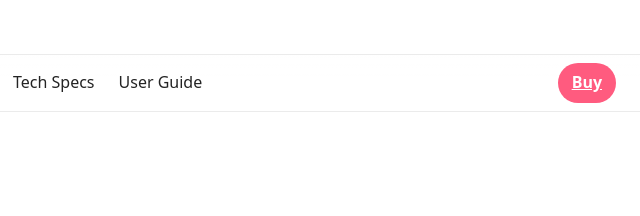
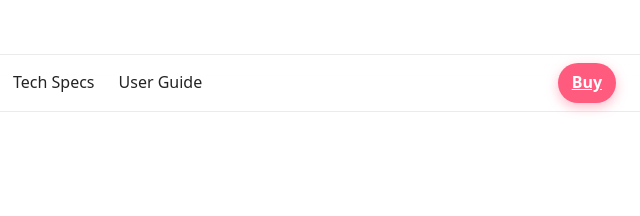
Before and after one commit to manicamb/Exercici003, a plain HTML site: page index.html in a window 1280 px wide. Shown: the top 216 px of the page, 640-1280 px from the left. Drawn offline with Linux system fonts and the light colour scheme.

Commit message:
raton visual

```diff
--- a/estils.css
+++ b/estils.css
@@ -120,3 +120,12 @@ section img {
   max-width: 100%;
   height: auto;
 }
+.btn--buy {
+  box-shadow: 0 4px 12px rgba(255, 91, 127, 0.4);
+  transition: all 0.3s ease;
+}
+
+.btn--buy:hover {
+  transform: translateY(-2px);
+  box-shadow: 0 8px 20px rgba(255, 91, 127, 0.5);
+}
```
